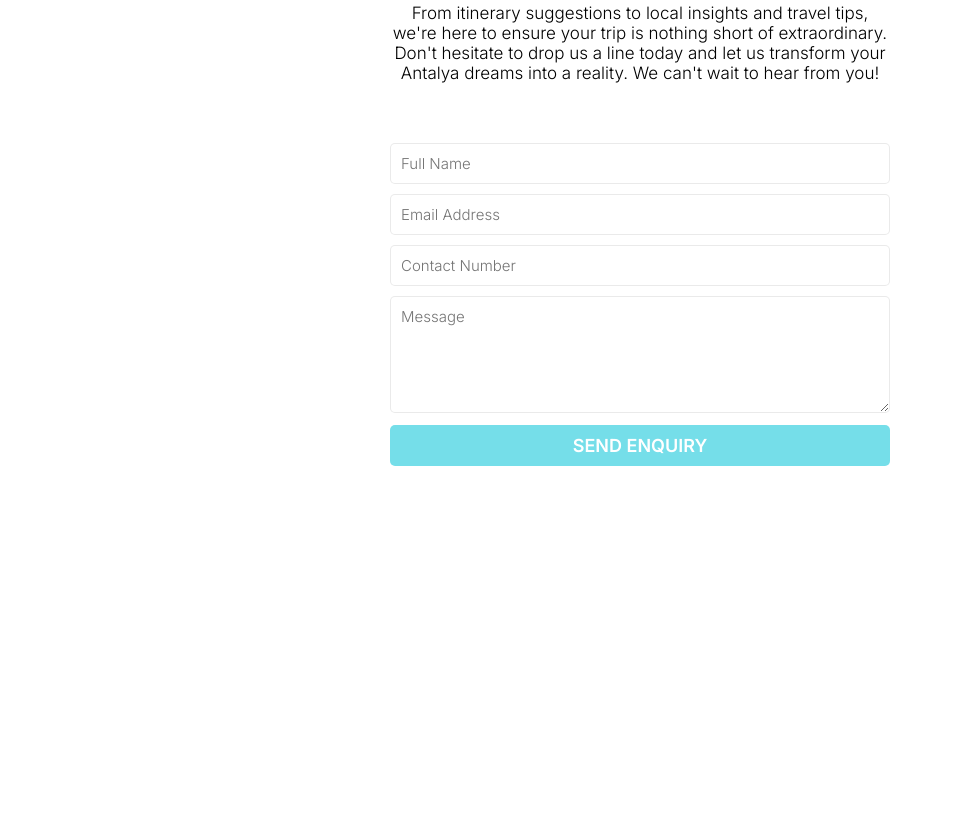
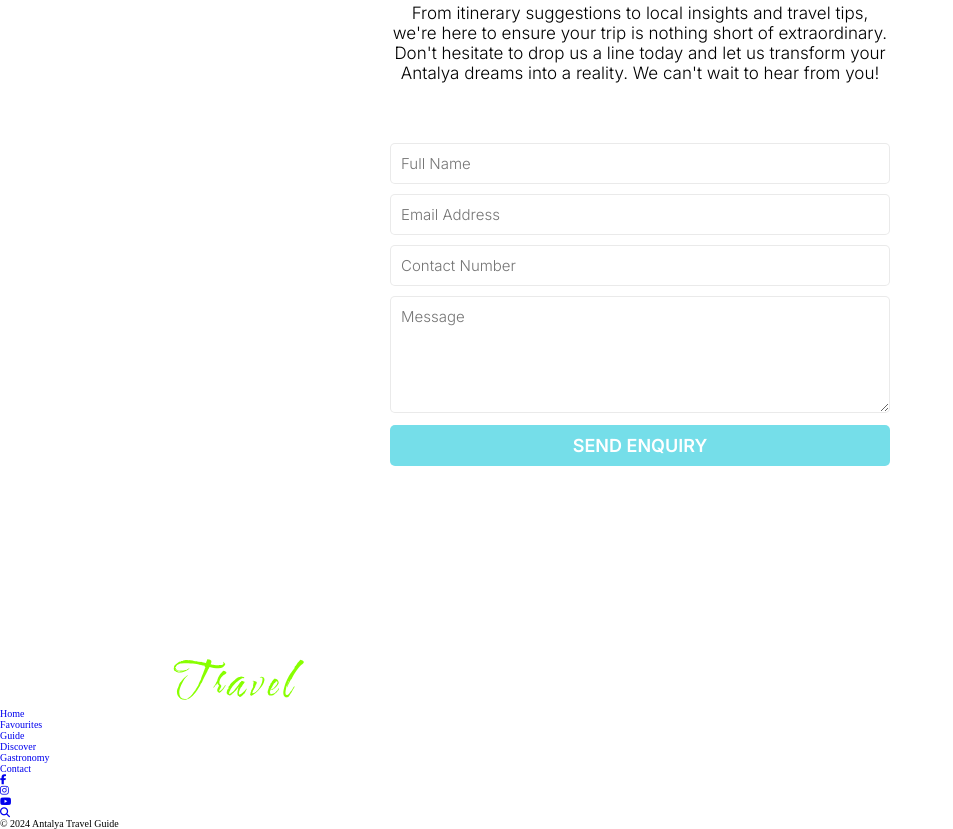
Before and after one commit to mkamburdev/UIB-Final-Project, a plain HTML site: page index.html in a window 1280 px wide. Shown: the part 6629-7458 px from the top of the page, without its empty margins (0-953 px from the left). Before the commit the page ends 7185 px from the top, so only its background shows below. Drawn offline with Linux system fonts and the light colour scheme; a web font is replaced by a local one.

Commit message:
Update index.html

```diff
--- a/index.html
+++ b/index.html
@@ -282,6 +282,34 @@
       </div>
     </section>
   </main>
+  <footer>
+    <div class="footer-content">
+      <div class="footer-logo">
+        <a href="index.html"><img src="assets/img/logo.png" alt="Antalya Logo"></a>
+      </div>
+      <div class="footer-menu">
+        <ul>
+          <li><a href="index.html">Home</a></li>
+          <li><a href="#section-1">Favourites</a></li>
+          <li><a href="#section-2">Guide</a></li>
+          <li><a href="#section-3">Discover</a></li>
+          <li><a href="#section-4">Gastronomy</a></li>
+          <li><a href="#section-5">Contact</a></li>
+        </ul>
+      </div>
+      <div class="footer-social">
+        <ul>
+          <li><a href="#"><i class="fab fa-facebook-f"></i></a></li>
+          <li><a href="#"><i class="fab fa-instagram"></i></a></li>
+          <li><a href="#"><i class="fab fa-youtube"></i></a></li>
+          <li><a href="#"><i class="fas fa-search"></i></a></li>
+        </ul>
+      </div>
+    </div>
+    <div class="footer-bottom">
+      <p>&copy; 2024 Antalya Travel Guide</p>
+    </div>
+  </footer>
 </body>
 
 </html>
```
